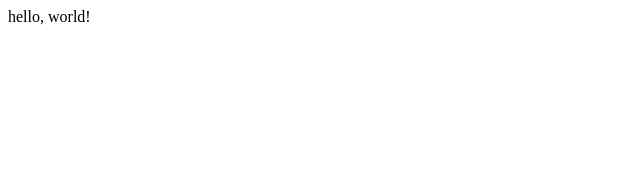
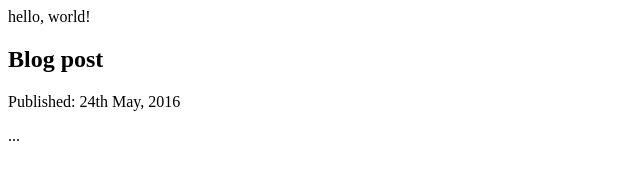
Before and after one commit to stefanwade/stefanwade.github.io, a plain HTML site: page index.html in a window 1280 px wide. Shown: the whole page, without its empty margins (0-640 px from the left). Drawn offline with Linux system fonts and the light colour scheme.

Commit message:
Update index.html

```diff
--- a/index.html
+++ b/index.html
@@ -1 +1,19 @@
 hello, world!
+
+<!-- good -->
+<!doctype html>
+<html lang=en>
+  <meta charset=utf-8>
+  <title>hello, world.</title>
+</html>
+
+
+<main>
+  <article>
+    <header>
+      <h1>Blog post</h1>
+      <p>Published: <time datetime="2016-05-24">24th May, 2016</time></p>
+    </header>
+    <p>...</p>
+  </article>
+</main>
```
